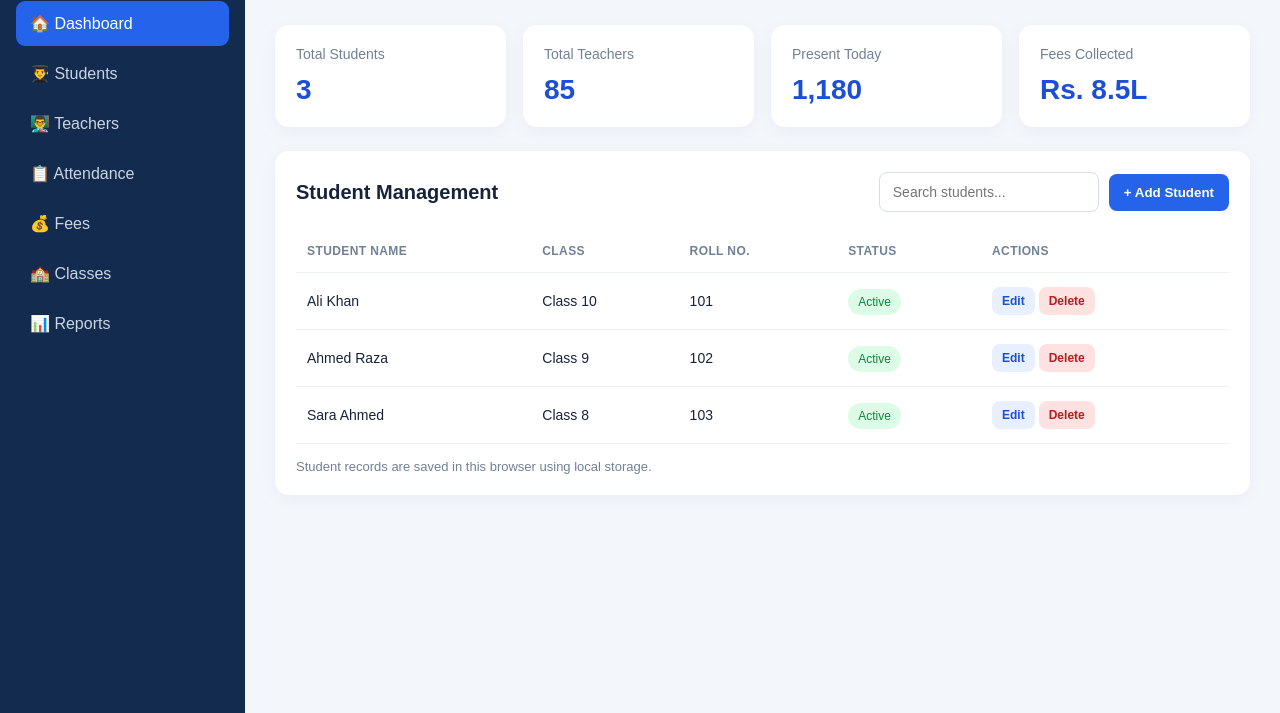
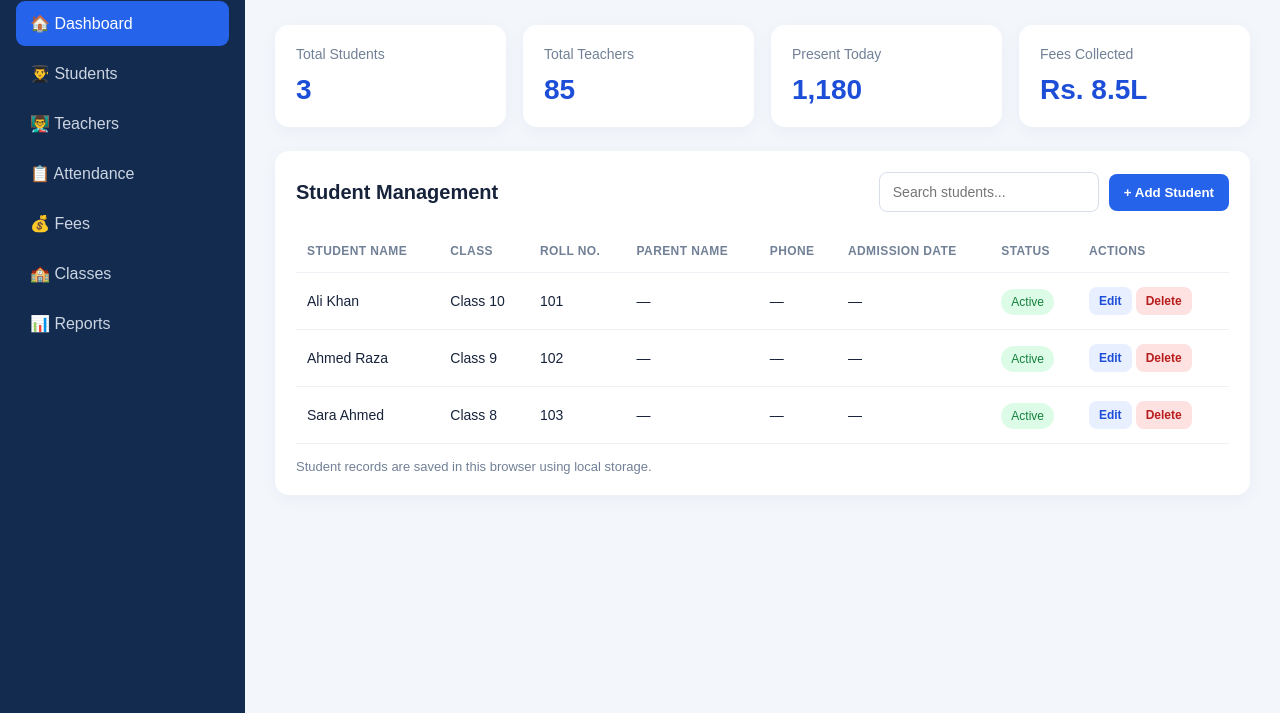
Before and after one commit to farhankarimbsse-a11y/School-Management-System, a plain HTML site: page index.html in a window 1280 px wide. Shown: the part 87-800 px from the top of the page. Drawn offline with Linux system fonts and the light colour scheme.

Commit message:
Add parent and admission details to student management

```diff
--- a/index.html
+++ b/index.html
@@ -21,7 +21,7 @@
 </section>
 <section class="panel" id="students">
 <div class="panel-head"><h2>Student Management</h2><div class="actions"><input class="search" id="search" type="search" placeholder="Search students..."><button id="addBtn">+ Add Student</button></div></div>
-<div class="table-wrap"><table><thead><tr><th>Student Name</th><th>Class</th><th>Roll No.</th><th>Status</th><th>Actions</th></tr></thead><tbody id="studentList"></tbody></table></div>
+<div class="table-wrap"><table><thead><tr><th>Student Name</th><th>Class</th><th>Roll No.</th><th>Parent Name</th><th>Phone</th><th>Admission Date</th><th>Status</th><th>Actions</th></tr></thead><tbody id="studentList"></tbody></table></div>
 <p class="notice">Student records are saved in this browser using local storage.</p>
 </section>
 </main></div>
@@ -29,6 +29,9 @@
 <div class="field"><label for="name">Student Name</label><input id="name" maxlength="70" required placeholder="Enter student name"></div>
 <div class="field"><label for="className">Class</label><select id="className" required><option value="">Select class</option><option>Class 1</option><option>Class 2</option><option>Class 3</option><option>Class 4</option><option>Class 5</option><option>Class 6</option><option>Class 7</option><option>Class 8</option><option>Class 9</option><option>Class 10</option><option>Class 11</option><option>Class 12</option></select></div>
 <div class="field"><label for="roll">Roll Number</label><input id="roll" maxlength="20" required placeholder="Enter roll number"></div>
+<div class="field"><label for="parentName">Parent / Guardian Name</label><input id="parentName" maxlength="70" placeholder="Enter parent or guardian name"></div>
+<div class="field"><label for="phone">Parent Phone Number</label><input id="phone" type="tel" maxlength="25" placeholder="e.g. 03XXXXXXXXX"></div>
+<div class="field"><label for="admissionDate">Admission Date</label><input id="admissionDate" type="date"></div>
 <div class="modal-actions"><button type="submit" id="saveBtn">Save Student</button><button type="button" class="cancel" id="cancelBtn">Cancel</button></div>
 </form></div></div>
 <script>
@@ -39,14 +42,14 @@ try{const saved=localStorage.getItem(STORAGE_KEY);students=saved?JSON.parse(save
 let editingId=null;
 const list=document.getElementById('studentList'),modal=document.getElementById('studentModal'),form=document.getElementById('studentForm');
 function save(){localStorage.setItem(STORAGE_KEY,JSON.stringify(students))}
-function render(){const q=document.getElementById('search').value.trim().toLowerCase();const filtered=students.filter(s=>[s.name,s.cls,s.roll].some(v=>String(v).toLowerCase().includes(q)));document.getElementById('studentCount').textContent=students.length.toLocaleString();list.innerHTML='';if(!filtered.length){list.innerHTML='<tr><td colspan="5" class="empty">No students found.</td></tr>';return}filtered.forEach(s=>{const tr=document.createElement('tr');[s.name,s.cls,s.roll].forEach(v=>{const td=document.createElement('td');td.textContent=v;tr.appendChild(td)});const status=document.createElement('td');status.innerHTML='<span class="pill">Active</span>';tr.appendChild(status);const actions=document.createElement('td');const edit=document.createElement('button');edit.className='edit';edit.textContent='Edit';edit.onclick=()=>openEdit(s.id);const del=document.createElement('button');del.className='delete';del.textContent='Delete';del.onclick=()=>removeStudent(s.id);actions.append(edit,del);tr.appendChild(actions);list.appendChild(tr)})}
+function render(){const q=document.getElementById('search').value.trim().toLowerCase();const filtered=students.filter(s=>[s.name,s.cls,s.roll,s.parentName,s.phone,s.admissionDate].some(v=>String(v||'').toLowerCase().includes(q)));document.getElementById('studentCount').textContent=students.length.toLocaleString();list.innerHTML='';if(!filtered.length){list.innerHTML='<tr><td colspan="8" class="empty">No students found.</td></tr>';return}filtered.forEach(s=>{const tr=document.createElement('tr');[s.name,s.cls,s.roll,s.parentName||'—',s.phone||'—',s.admissionDate||'—'].forEach(v=>{const td=document.createElement('td');td.textContent=v;tr.appendChild(td)});const status=document.createElement('td');status.innerHTML='<span class="pill">Active</span>';tr.appendChild(status);const actions=document.createElement('td');const edit=document.createElement('button');edit.className='edit';edit.textContent='Edit';edit.onclick=()=>openEdit(s.id);const del=document.createElement('button');del.className='delete';del.textContent='Delete';del.onclick=()=>removeStudent(s.id);actions.append(edit,del);tr.appendChild(actions);list.appendChild(tr)})}
 function openAdd(){editingId=null;form.reset();document.getElementById('modalTitle').textContent='Add New Student';document.getElementById('saveBtn').textContent='Save Student';modal.classList.add('show');document.getElementById('name').focus()}
-function openEdit(id){const s=students.find(x=>x.id===id);if(!s)return;editingId=id;document.getElementById('name').value=s.name;document.getElementById('className').value=s.cls;document.getElementById('roll').value=s.roll;document.getElementById('modalTitle').textContent='Edit Student';document.getElementById('saveBtn').textContent='Update Student';modal.classList.add('show')}
+function openEdit(id){const s=students.find(x=>x.id===id);if(!s)return;editingId=id;document.getElementById('name').value=s.name;document.getElementById('className').value=s.cls;document.getElementById('roll').value=s.roll;document.getElementById('parentName').value=s.parentName||'';document.getElementById('phone').value=s.phone||'';document.getElementById('admissionDate').value=s.admissionDate||'';document.getElementById('modalTitle').textContent='Edit Student';document.getElementById('saveBtn').textContent='Update Student';modal.classList.add('show')}
 function closeModal(){modal.classList.remove('show');form.reset();editingId=null}
 function removeStudent(id){const s=students.find(x=>x.id===id);if(!s||!confirm('Delete '+s.name+'?'))return;students=students.filter(x=>x.id!==id);save();render()}
 document.getElementById('addBtn').addEventListener('click',openAdd);document.getElementById('cancelBtn').addEventListener('click',closeModal);document.getElementById('search').addEventListener('input',render);
 modal.addEventListener('click',e=>{if(e.target===modal)closeModal()});
-form.addEventListener('submit',e=>{e.preventDefault();const name=document.getElementById('name').value.trim(),cls=document.getElementById('className').value,roll=document.getElementById('roll').value.trim();if(!name||!cls||!roll)return;if(students.some(s=>s.roll.toLowerCase()===roll.toLowerCase()&&s.id!==editingId)){alert('This roll number is already in use.');return}if(editingId!==null){students=students.map(s=>s.id===editingId?{...s,name,cls,roll}:s)}else{students.push({id:Date.now(),name,cls,roll})}save();render();closeModal()});
+form.addEventListener('submit',e=>{e.preventDefault();const name=document.getElementById('name').value.trim(),cls=document.getElementById('className').value,roll=document.getElementById('roll').value.trim(),parentName=document.getElementById('parentName').value.trim(),phone=document.getElementById('phone').value.trim(),admissionDate=document.getElementById('admissionDate').value;if(!name||!cls||!roll)return;if(students.some(s=>s.roll.toLowerCase()===roll.toLowerCase()&&s.id!==editingId)){alert('This roll number is already in use.');return}if(editingId!==null){students=students.map(s=>s.id===editingId?{...s,name,cls,roll,parentName,phone,admissionDate}:s)}else{students.push({id:Date.now(),name,cls,roll,parentName,phone,admissionDate})}save();render();closeModal()});
 render();
 </script>
 </body></html>
```
